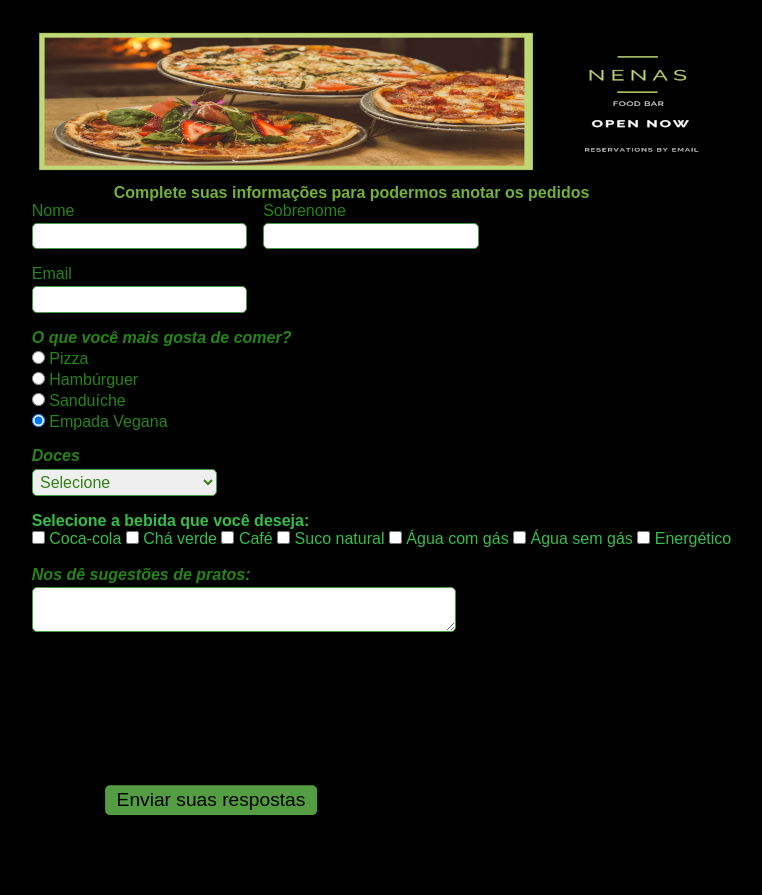
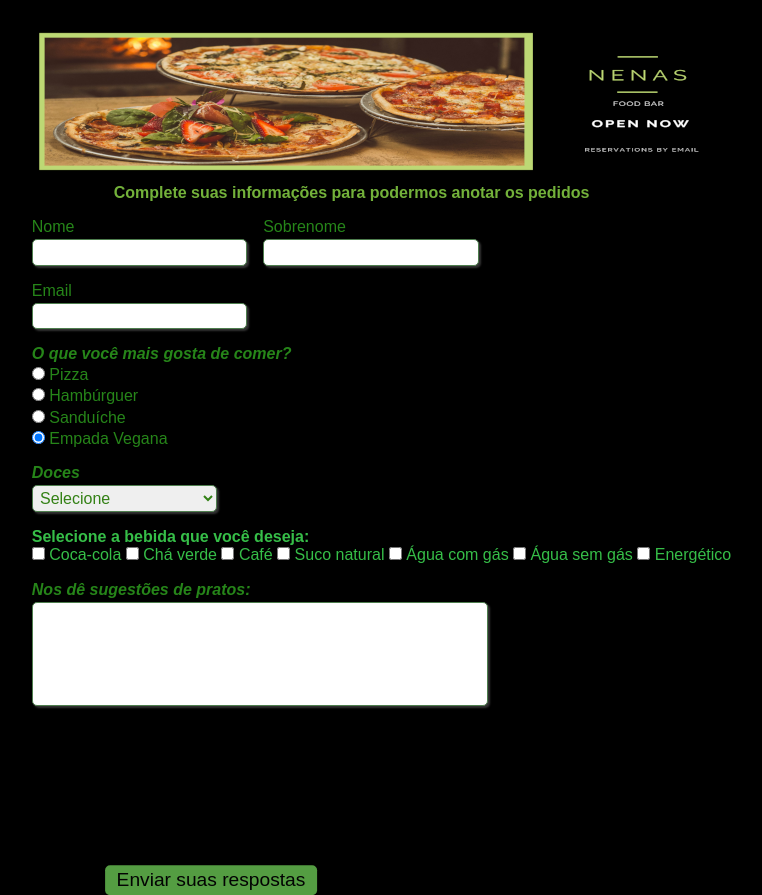
Before and after one commit to linefmv/restaurant-bar, a plain HTML site: page index.html in a window 1280 px wide. Shown: the whole page, without its empty margins (429-1191 px from the left). Before the commit the page ends 815 px from the top, so only its background shows below. Drawn offline with Linux system fonts and the light colour scheme.

Commit message:
melhorias no textarea e css

```diff
--- a/index.html
+++ b/index.html
@@ -13,7 +13,7 @@
 <body>
     <form>
         <h1 id="titulo"> <img src="bannere.png" alt=""></h1>
-        <p id="subtitulo"> <strong> Complete suas informações para podermos anotar os pedidos </strong></p>
+        <p id="subtitulo"> <strong> Complete suas informações para podermos anotar os pedidos</strong></p>
         <fieldset class="grupo">
             <div class="campo">
                 <label for="nome">Nome</label>
@@ -79,9 +79,8 @@
             </div>
         </fieldset>
         <div class="campo">
-            <br>
             <label for="sugestao"> <strong><em> Nos dê sugestões de pratos: </strong> </em></label>
-            <textarea row="6" style="width: 26em" id="sugestao" name="sugestao"></textarea>
+            <textarea row="9" id="sugestao" name="sugestao"></textarea>
         </div>
         <button class="botao" type="submit" onsubmit="" required> Enviar suas respostas</button>
     </form>
--- a/style.css
+++ b/style.css
@@ -9,11 +9,9 @@
     font-family: sans-serif;
     color: #73b13a;
     margin-left: 10%;
+    margin-bottom: 2%;
 }
 
-#check{
-    display: inline-block;
-}
 
 fieldset {
     border: 0;
@@ -49,7 +47,7 @@ input, select, textarea, button {
 .campo {
     margin-bottom: 1em;
 }
-
+/* Aqui está o nome, sobrenome e email */
 .campo label {
     margin-bottom: 0.2em;
     color: #268519;
@@ -60,13 +58,23 @@ fieldset.grupo .campo{
     float: left;
     margin-right: 1em;
 }
+
+#check{
+    display: inline-block;
+    margin-bottom: 2%;
+}
+
+textarea{
+    resize: none;
+    width: 28em;
+    height: 6em;
+}
 /* Elementos de classe "campo" das tags <input> com atributo text e email, da tag <select> e da tag <textarea>*/
 .campo input[type="text"], .campo input[type="email"], .campo select, .campo textarea {
     padding: 0.2em;
-    border: 1px solid #429d42;
-    box-shadow: 2px 2px 2px rgba(0,0,0,0.2);
+    border: 1px solid #4e7e4e;
+    box-shadow: 2px 2px 2px rgba(255, 255, 255, 0.2);
     display: block;
-
 }
 .campo select option {
     padding-right: 1em;
@@ -84,7 +92,7 @@ fieldset.grupo .campo{
     padding: 0.2em 0.6em;
     box-shadow: 2px 2px 2px rgba(0,0,0,0.2);
     position: absolute;
-    top: 100%;
+    top: 110%;
     left: 50%;
     margin-right: -50%;
     transform: translate(-50%, -50%)
```
